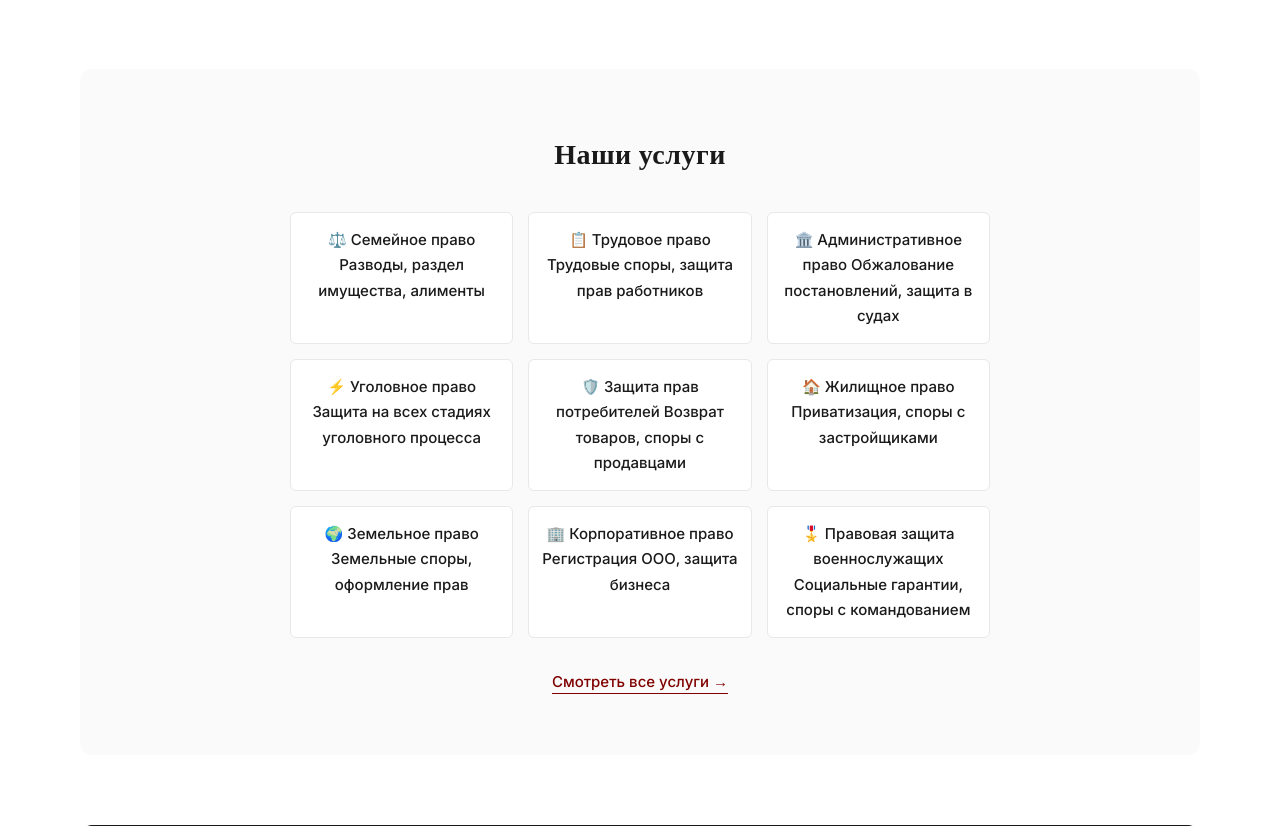
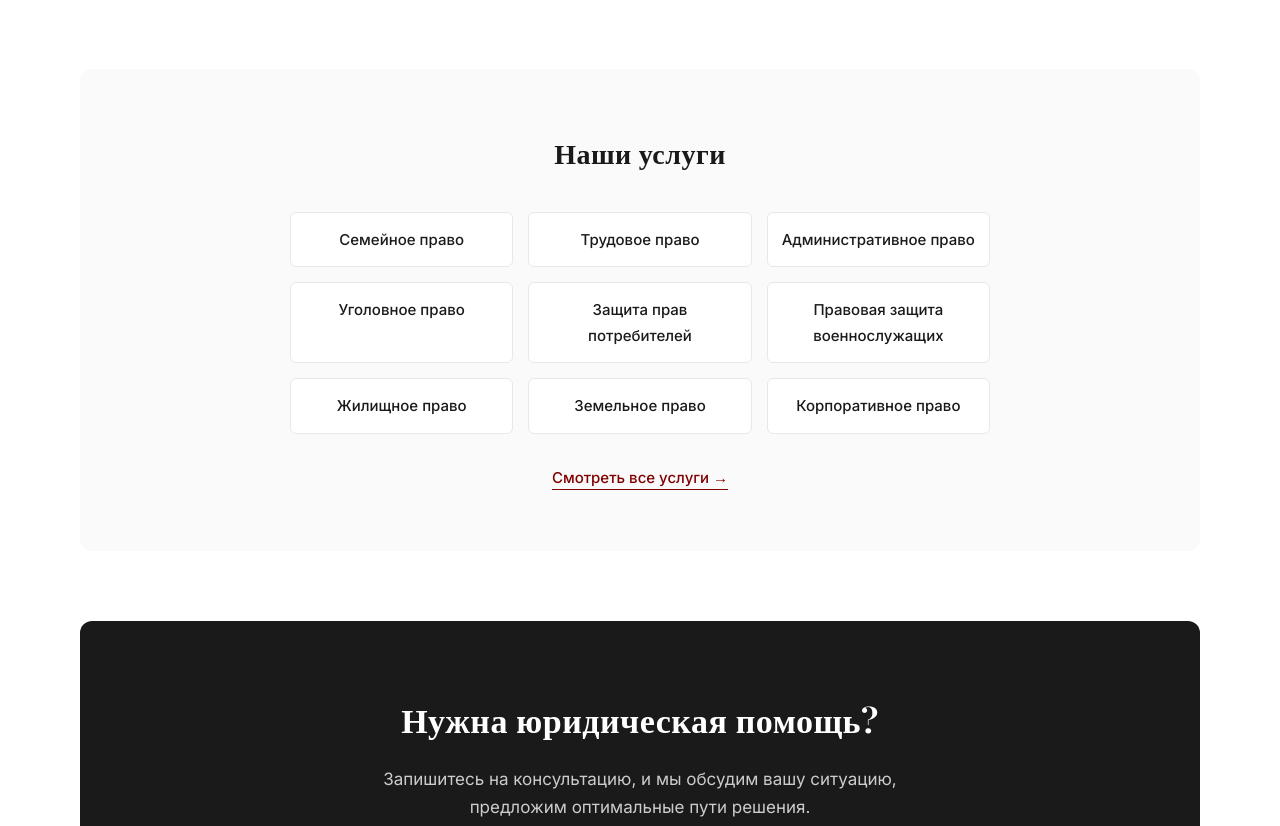
Before and after one commit to Anisia-AD/Gusev, a Django app: page / in a window 1280 px wide. Shown: the part 954-1780 px from the top of the page. Run offline with Django 5.2, Linux system fonts and the light colour scheme; some web fonts are replaced.

Commit message:
Update index.html

```diff
--- a/core/templates/core/index.html
+++ b/core/templates/core/index.html
@@ -40,55 +40,19 @@
         </div>
     </section>
 
-    <!-- ===== УСЛУГИ (КРАСИВОЕ ОФОРМЛЕНИЕ) ===== -->
+    <!-- ===== УСЛУГИ НА ГЛАВНОЙ (БЕЗ ИКОНОК, ПРОСТО СПИСОК) ===== -->
     <section class="services-preview">
         <h2 class="services-preview-title">Наши услуги</h2>
         <div class="services-preview-grid">
-            <div class="service-preview-item">
-                <span class="service-preview-icon">⚖️</span>
-                <span class="service-preview-name">Семейное право</span>
-                <span class="service-preview-desc">Разводы, раздел имущества, алименты</span>
-            </div>
-            <div class="service-preview-item">
-                <span class="service-preview-icon">📋</span>
-                <span class="service-preview-name">Трудовое право</span>
-                <span class="service-preview-desc">Трудовые споры, защита прав работников</span>
-            </div>
-            <div class="service-preview-item">
-                <span class="service-preview-icon">🏛️</span>
-                <span class="service-preview-name">Административное право</span>
-                <span class="service-preview-desc">Обжалование постановлений, защита в судах</span>
-            </div>
-            <div class="service-preview-item">
-                <span class="service-preview-icon">⚡</span>
-                <span class="service-preview-name">Уголовное право</span>
-                <span class="service-preview-desc">Защита на всех стадиях уголовного процесса</span>
-            </div>
-            <div class="service-preview-item">
-                <span class="service-preview-icon">🛡️</span>
-                <span class="service-preview-name">Защита прав потребителей</span>
-                <span class="service-preview-desc">Возврат товаров, споры с продавцами</span>
-            </div>
-            <div class="service-preview-item">
-                <span class="service-preview-icon">🏠</span>
-                <span class="service-preview-name">Жилищное право</span>
-                <span class="service-preview-desc">Приватизация, споры с застройщиками</span>
-            </div>
-            <div class="service-preview-item">
-                <span class="service-preview-icon">🌍</span>
-                <span class="service-preview-name">Земельное право</span>
-                <span class="service-preview-desc">Земельные споры, оформление прав</span>
-            </div>
-            <div class="service-preview-item">
-                <span class="service-preview-icon">🏢</span>
-                <span class="service-preview-name">Корпоративное право</span>
-                <span class="service-preview-desc">Регистрация ООО, защита бизнеса</span>
-            </div>
-            <div class="service-preview-item">
-                <span class="service-preview-icon">🎖️</span>
-                <span class="service-preview-name">Правовая защита военнослужащих</span>
-                <span class="service-preview-desc">Социальные гарантии, споры с командованием</span>
-            </div>
+            <div class="service-preview-item">Семейное право</div>
+            <div class="service-preview-item">Трудовое право</div>
+            <div class="service-preview-item">Административное право</div>
+            <div class="service-preview-item">Уголовное право</div>
+            <div class="service-preview-item">Защита прав потребителей</div>
+            <div class="service-preview-item">Правовая защита военнослужащих</div>
+            <div class="service-preview-item">Жилищное право</div>
+            <div class="service-preview-item">Земельное право</div>
+            <div class="service-preview-item">Корпоративное право</div>
         </div>
         <div class="services-preview-link">
             <a href="{% url 'services' %}" class="link-arrow">Смотреть все услуги →</a>
```
